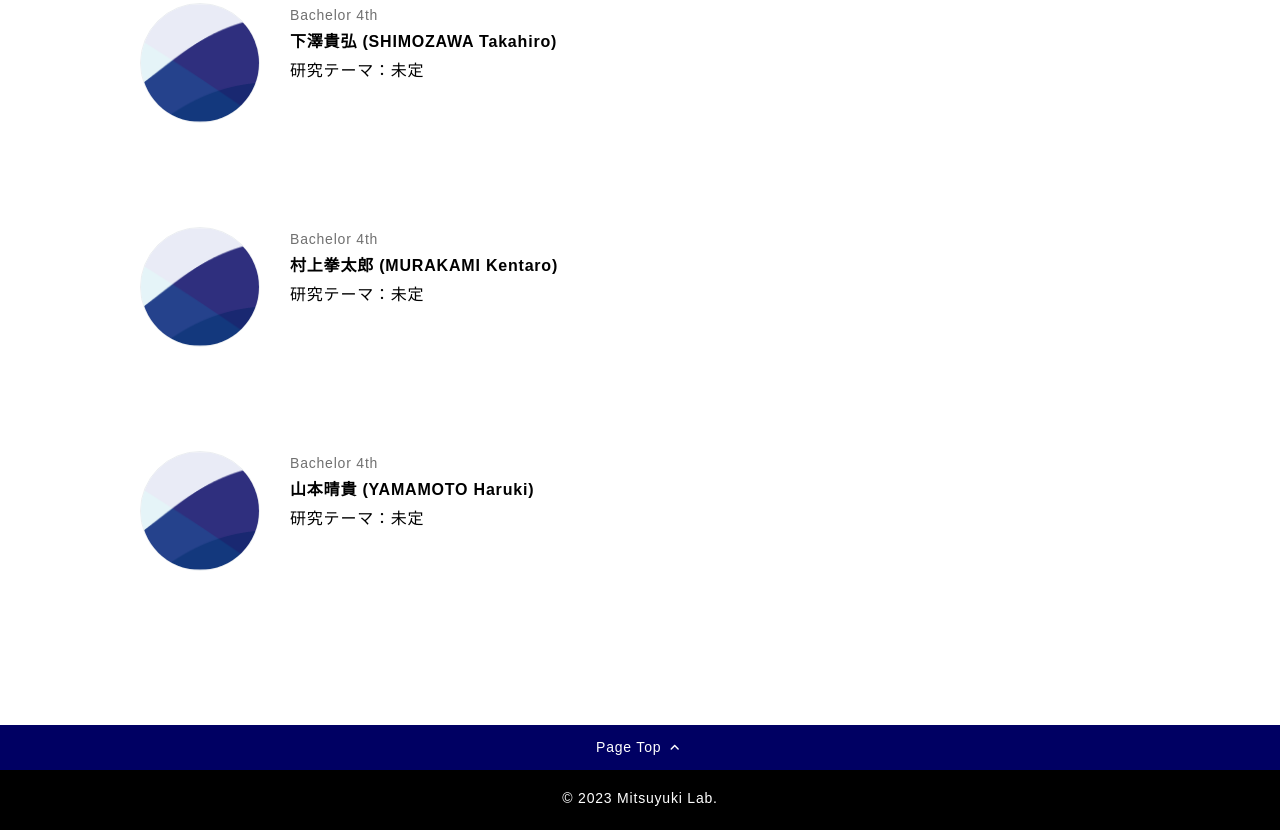
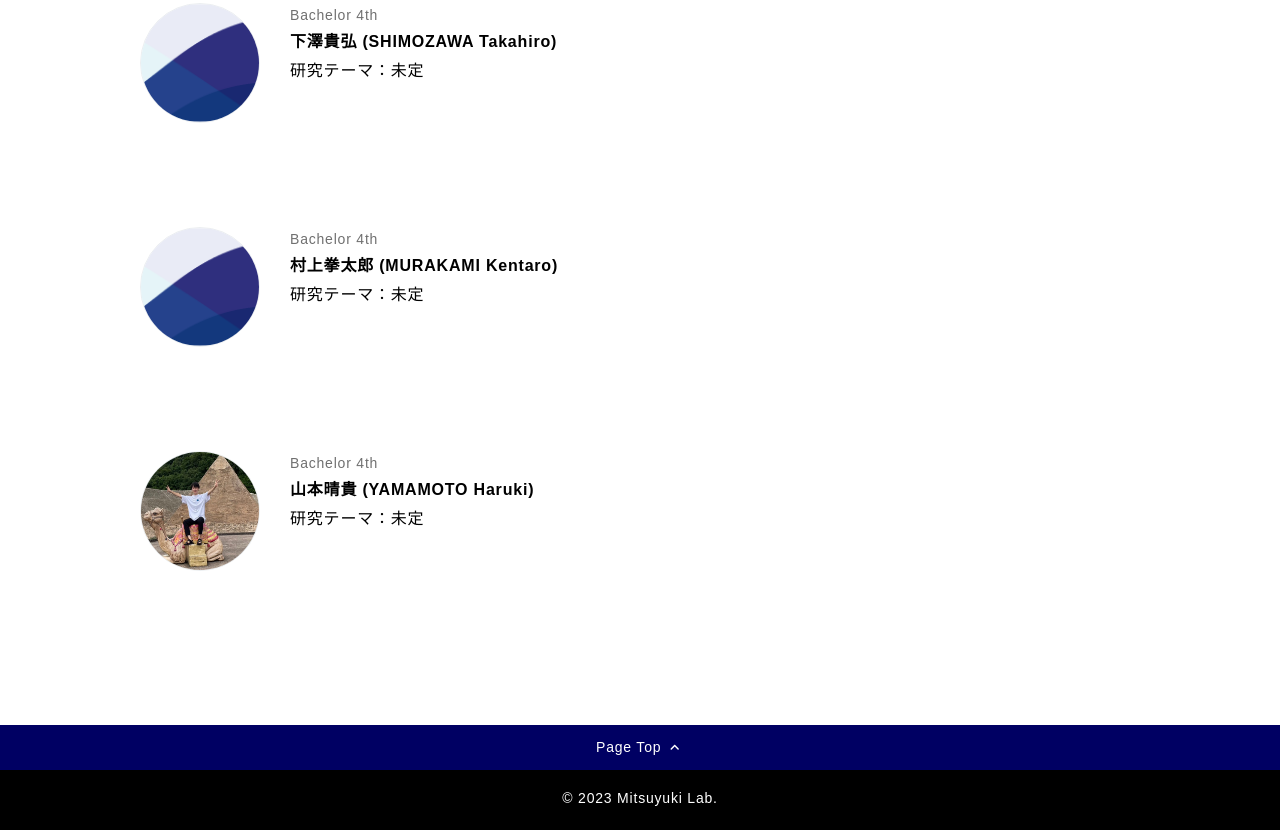
Before and after one commit to mitsuyukiLab/mitsuyukiLab.github.io, a plain HTML site: page member.html in a window 1280 px wide. Shown: the part 2231-3061 px from the top of the page. Drawn offline with Linux system fonts and the light colour scheme.

Commit message:
member.htmlを修正

```diff
--- a/member.html
+++ b/member.html
@@ -154,7 +154,7 @@
                     </div>
                 </li>
                 <li class="member">
-                    <img class="member_icon" src="static/images/sea-member.png">
+                    <img class="member_icon" src="static/images/member_haruki_yamamoto.png">
                     <div class="member_info">
                         <p class="position">Bachelor 4th</p>
                         <h4>山本晴貴 (YAMAMOTO Haruki)</h4>
```
